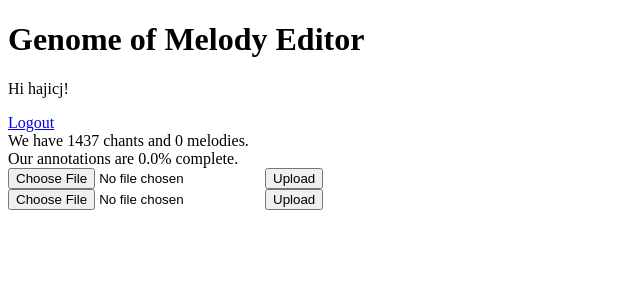
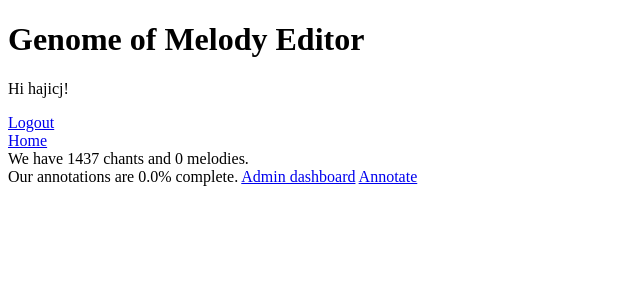
Before and after one commit to Genome-of-Melody/genomel_editor, a Django app: page / in a window 1280 px wide. Shown: the top 300 px of the page, without its empty margins (0-640 px from the left). Run offline with Django 4.2, Linux system fonts and the light colour scheme; a user stored in the database is signed in; data comes from the database, SQL or seed files in the repository; both versions use the stored data as it was after the commit; data that the repository does not hold is empty.

Commit message:
Added annotation template, admin dashboard template, appropriate redirects on login.

```diff
--- a/GenomelEditor/urls.py
+++ b/GenomelEditor/urls.py
@@ -8,6 +8,8 @@ urlpatterns = [
     path('', views.index, name='index'),
     path('logout', views.logout_user, name='logout'),
     path('login', views.login_user, name='login'),
+    path('annotate', views.annotate, name='annotate'),
+    path('admin_dashboard', views.admin_dashboard, name='admin_dashboard'),
     path('upload_chants', views.upload_chants, name='upload_chants'),
     path('upload_sources', views.upload_sources, name='upload_sources'),
 ]
--- a/GenomelEditor/views.py
+++ b/GenomelEditor/views.py
@@ -24,10 +24,14 @@ def index(request):
 
 @login_required
 def annotate(request):
-    username = request.user.username
     # return render(request, 'index.html')
-    # TODO Return the melody annotation page.
-    return index(request)
+    return render(request, 'annotate.html')
+
+
+@user_passes_test(lambda u: u.is_superuser)
+def admin_dashboard(request):
+    # This shows the dashboard for an admin.
+    return render(request, 'admin_dashboard.html')
 
 
 @user_passes_test(lambda u: u.is_superuser)
@@ -75,7 +79,8 @@ def login_user(request):
     if user is not None:
         # A backend authenticated the credentials
         login(request, user)
-        # TODO: redirect to the melody annotation page.
+        if user.is_superuser:
+            return admin_dashboard(request)
         return annotate(request)
     else:
         return index(request)
--- a/templates/base.html
+++ b/templates/base.html
@@ -15,6 +15,7 @@
             {% else %}
                 {% include "login.html" %}
             {% endif %}
+            <br><a href="{% url 'GenomelEditor:index' %}">Home</a>
         {% endblock %}
     </div>
 
--- a/templates/index.html
+++ b/templates/index.html
@@ -7,16 +7,11 @@
     {% endblock %}
 
     {% if user.is_superuser %}
-        <form action="{% url "GenomelEditor:upload_chants" %}" method="post" enctype="multipart/form-data">
-            {% csrf_token %}
-            <input type="file" name="chants_csv" placeholder="Chants CSV">
-            <input type="submit" value="Upload">
-        </form>
-        <form action="{% url "GenomelEditor:upload_sources" %}" method="post" enctype="multipart/form-data">
-            {% csrf_token %}
-            <input type="file" name="sources_csv" placeholder="Sources CSV">
-            <input type="submit" value="Upload">
-        </form>
+        <a href="{% url 'GenomelEditor:admin_dashboard' %}">Admin dashboard</a>
+    {% endif %}
+
+    {% if user.is_authenticated %}
+        <a href="{% url 'GenomelEditor:annotate' %}">Annotate</a>
     {% endif %}
 
 {% endblock %}
```
Also changed, not shown: templates/admin_dashboard.html (added, +25 -0 lines), templates/annotate.html (+9 -3 lines), db.sqlite3.
